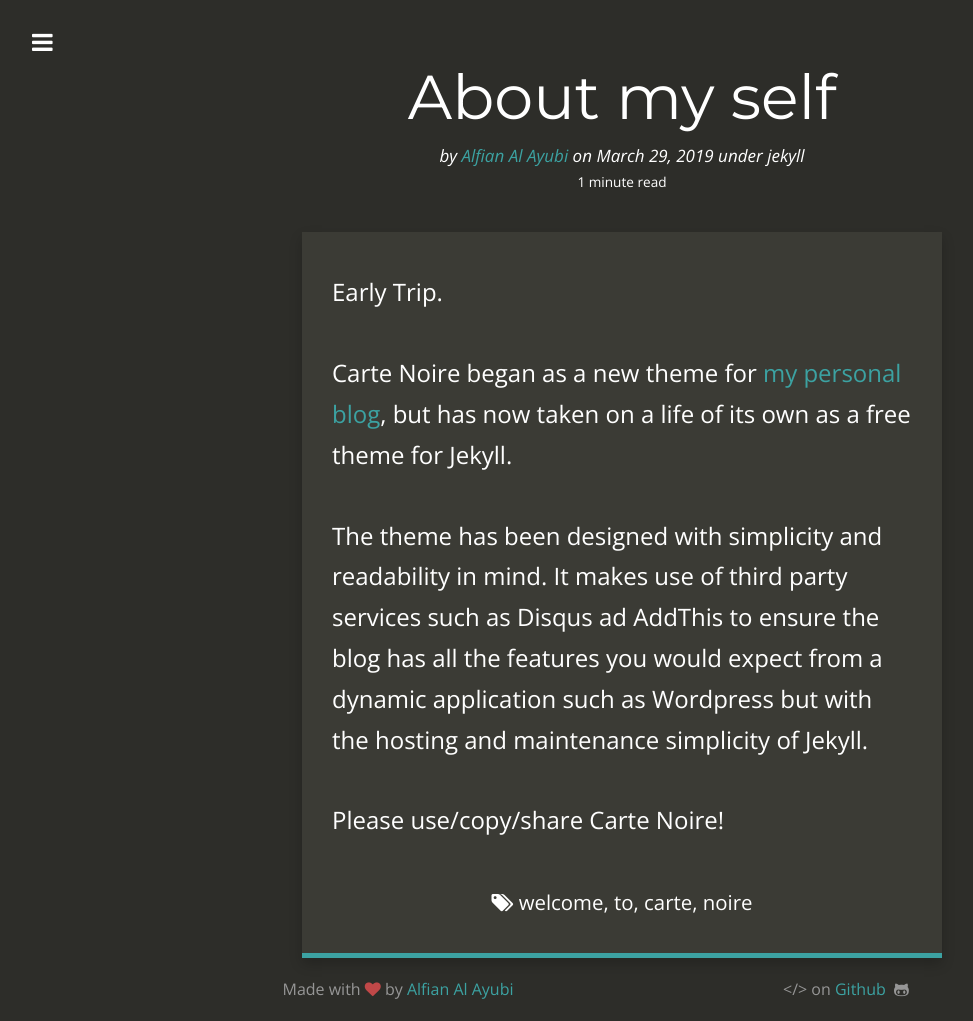
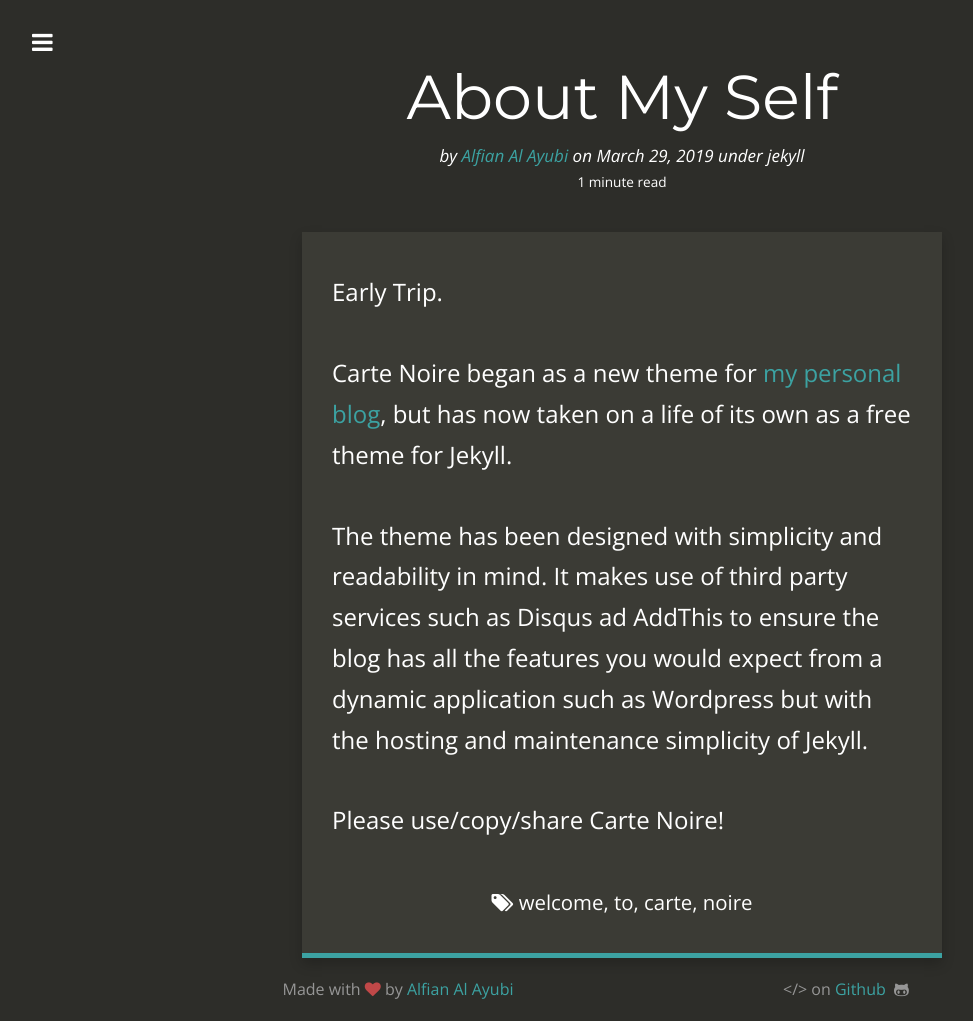
Before and after one commit to alfianubi/alfianalubi.github.io, a Jekyll site: the page built from _posts/2019-03-29-about-my-self.md, in a window 1280 px wide. Shown: the whole page, without its empty margins (18-991 px from the left). Built offline with Jekyll 4.4.1, drawn with Linux system fonts in a browser that asks for light colours; nearby versions of some CDN libraries; comment, search, counter and statistics services are not loaded.

Commit message:
update latest

```diff
--- a/_posts/2019-03-29-about-my-self.md
+++ b/_posts/2019-03-29-about-my-self.md
@@ -1,6 +1,6 @@
 ---
 layout:     post
-title:      About my self
+title:      About My Self
 date:       2019-03-29 03:55:1
 author:     Alfian Al Ayubi
 summary:    Carte Noire is a dark blog theme for Jekyll focusing on a clear reading experience.
```
